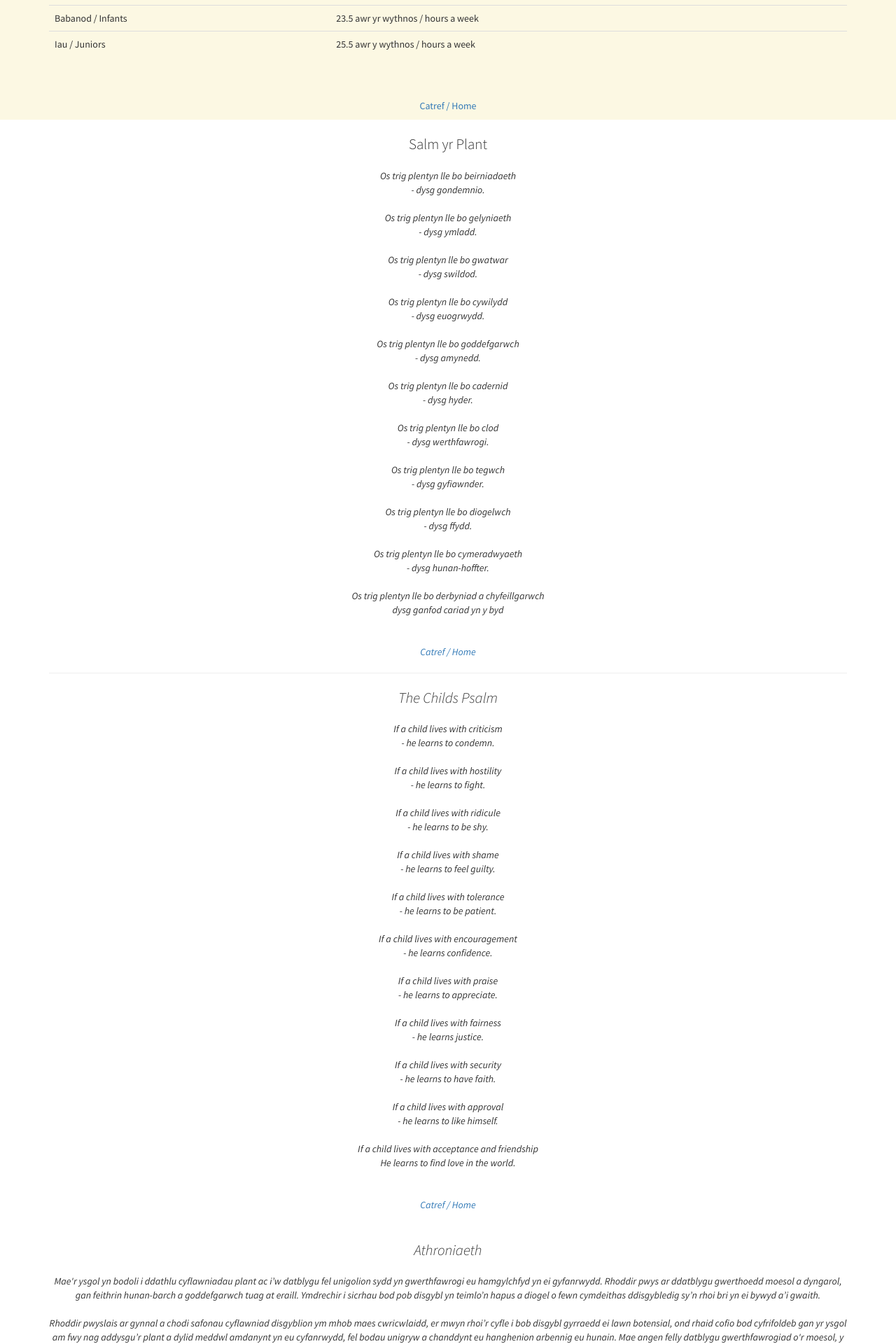
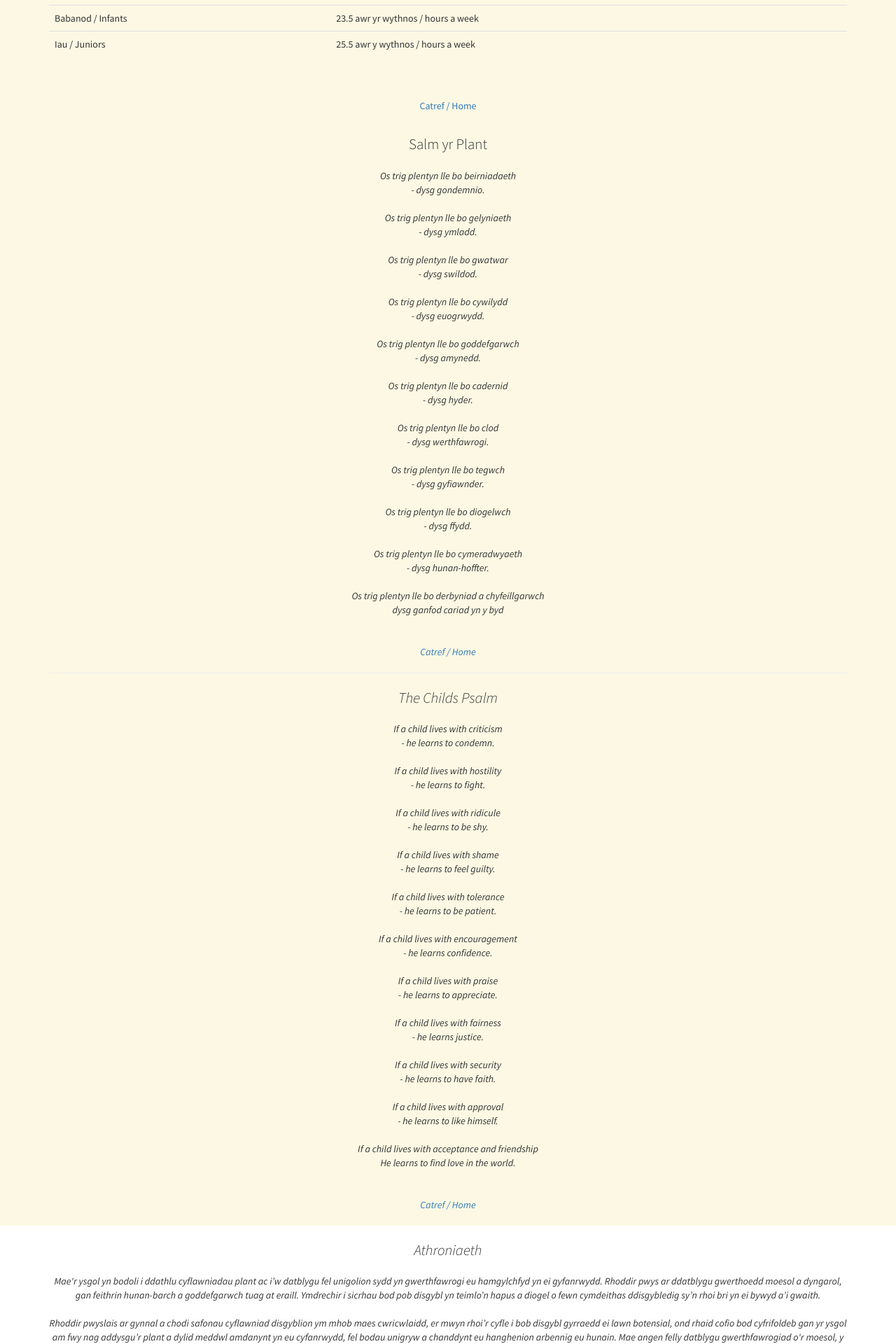
Before and after one commit to matatysgolbethel/matatysgolbethel.github.io, a Jekyll site: the page built from index.html, in a window 1280 px wide. Shown: the part 1563-3483 px from the top of the page at 70% size. Built offline with Jekyll 4.4.1, drawn with Linux system fonts in a browser that asks for light colours.

Commit message:
moved the colours around

```diff
--- a/_includes/psalm.html
+++ b/_includes/psalm.html
@@ -1,4 +1,4 @@
-<section id="psalm">
+<section id="psalm" class="bg-warning">
   <div class="container">
     <div class="row">
       <div class="col-lg-12 text-center">
```
